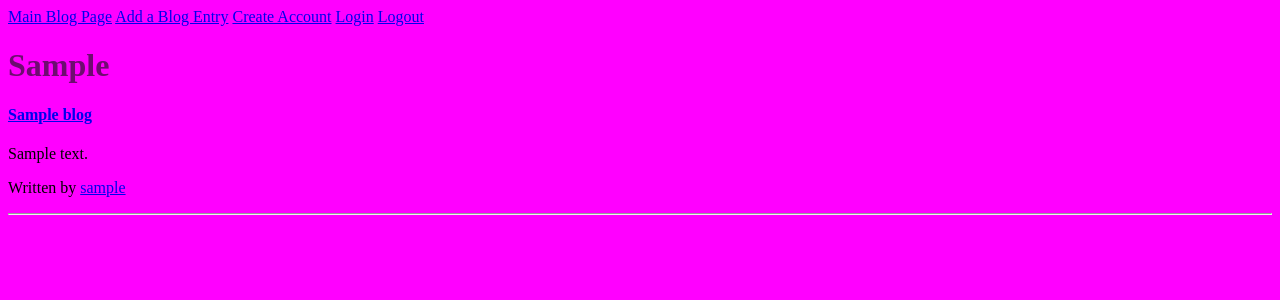
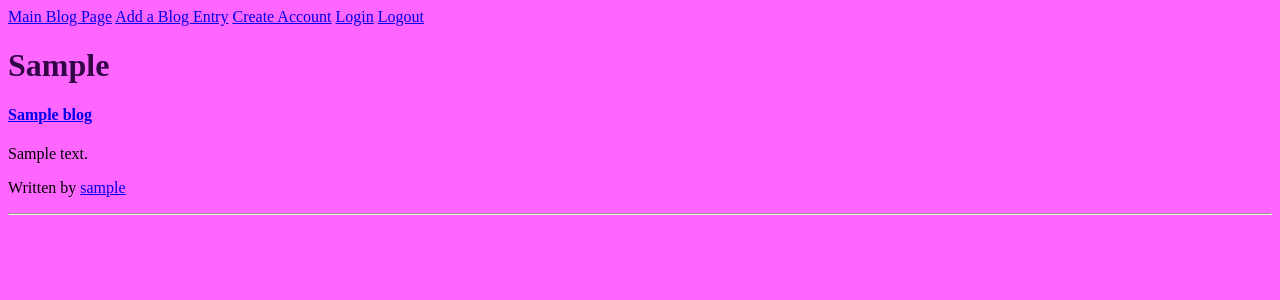
Before and after one commit to mhabrock/blogz, a Flask app: template templates/main.html in a window 1280 px wide. Shown: the top 300 px of the page. Run offline with Flask 2, Linux system fonts and the light colour scheme; the visitor is signed in with stand-in values (Sample User, id 1); tables that the repository leaves empty hold one stand-in row (values such as "Sample post"); the template is opened without the code that fills it: most values are stand-ins (such as "Sample title", 1, 10 or a date in 2020); data that the repository does not hold is empty.

Commit message:
final blogz

```diff
--- a/static/styles/style.css
+++ b/static/styles/style.css
@@ -1,5 +1,5 @@
 body{
-    background-color: #ff00ff;
+    background-color: #ff66ff;
 
 }
 
@@ -18,8 +18,12 @@ textarea {
     height: 120px;
 }
 h1{
-    color: #6e0c70;
+    color: #330747;
 
+
+}
+h4{
+    color: #330747;
 }
 li p{
     text-indent: 50px;
--- a/templates/main.html
+++ b/templates/main.html
@@ -4,7 +4,7 @@
     <h1>{{main_header}}</h1>
 
     {% if blogs|length == 0 %}
-        <p>Sorry, no posts yet.  Click the link above if you'd like to add a post!</p>
+        <p>The blog is empty.  Click the link above to add a post!</p>
     {% endif %}
 
     {% for blog in blogs %}
```
Also changed, not shown: helpers.py (+4 -4 lines).
